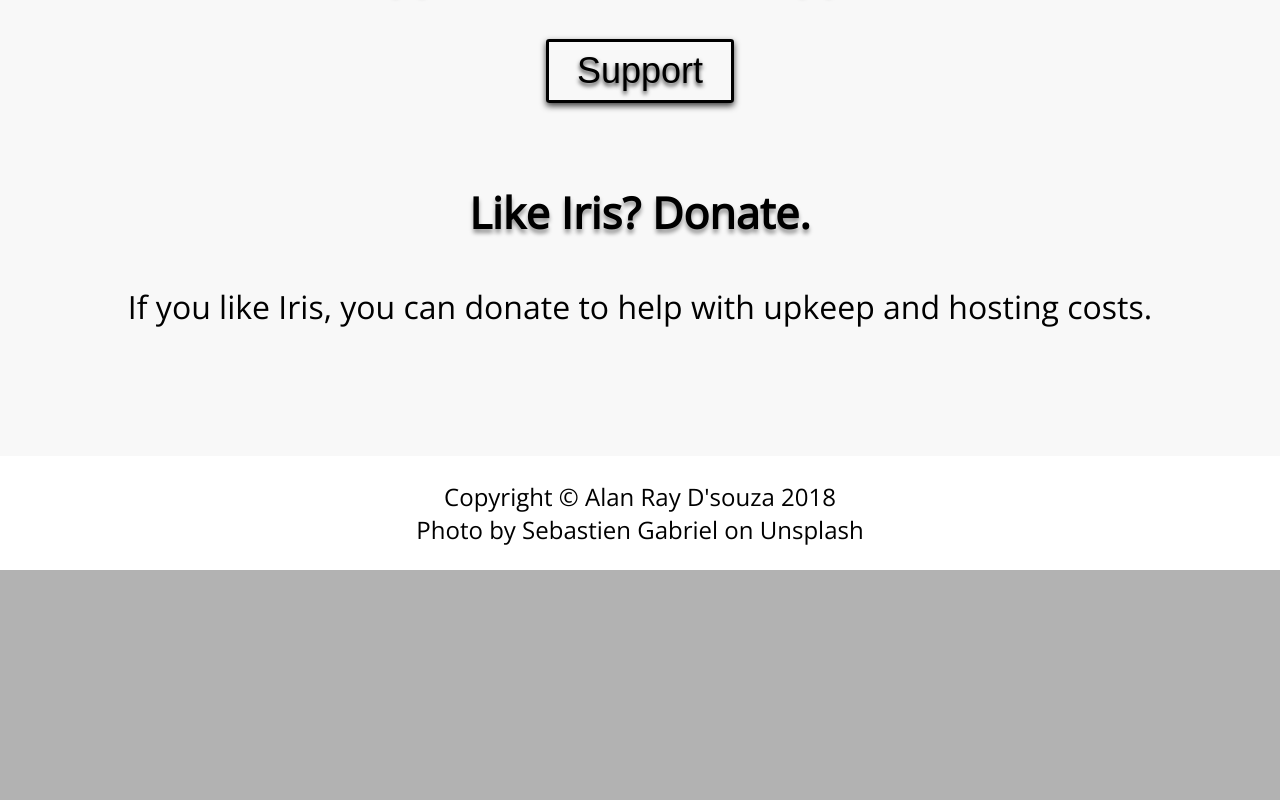
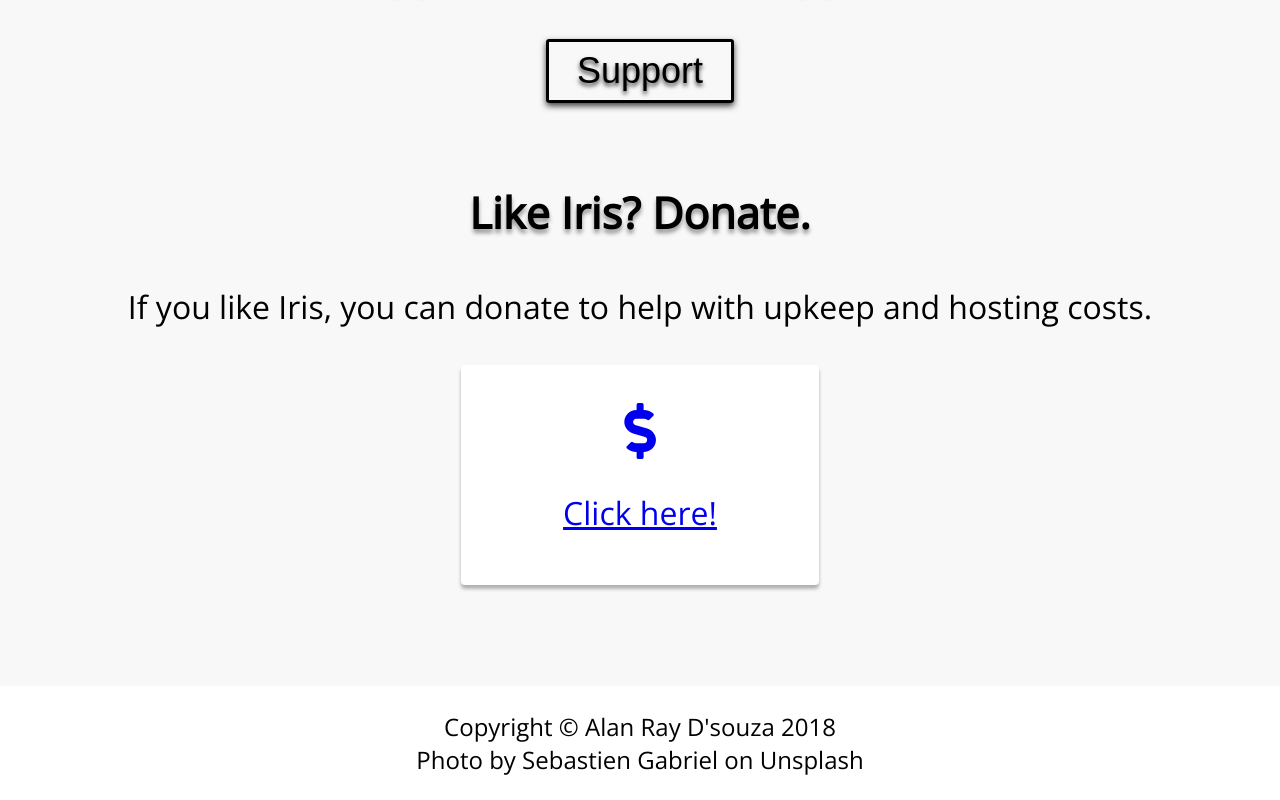
Before and after one commit to ProCreeper2000/iris-bot, a plain HTML site: page index.html in a window 1280 px wide. Shown: the part 3474-4274 px from the top of the page. Before the commit the page ends 4044 px from the top, so only its background shows below. Drawn offline with nearby package versions, Linux system fonts and the light colour scheme.

Commit message:
aaaaaaaaaaaaaaaaaaaaaaaaaaa

```diff
--- a/index.html
+++ b/index.html
@@ -136,13 +136,13 @@
         <p>
             If you like Iris, you can donate to help with upkeep and hosting costs.
         <p>
-        <!--
-        <a href="http://paypal.me/Xilog">
+
+        <a href="https://donorbox.org/donate-to-xilog">
             <div class="box">
                 <i class="fas fa-dollar-sign" style="font-size:7vh; margin-top:18px"></i>
                 <p>Click here!</p>
             </div>
-        </a> -->
+        </a>
 </div>
 
     <div class="footer medium" style="color: black; font-family: Arial, sans-serif;">
```
